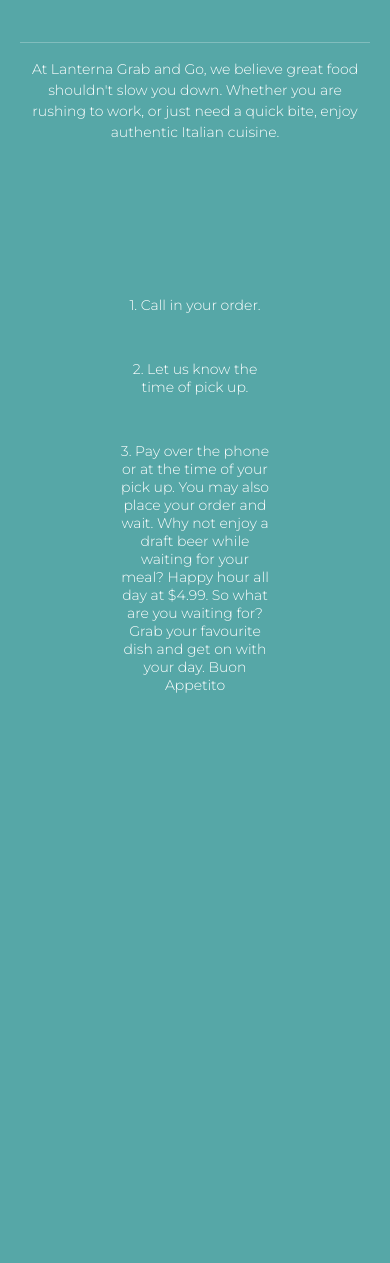
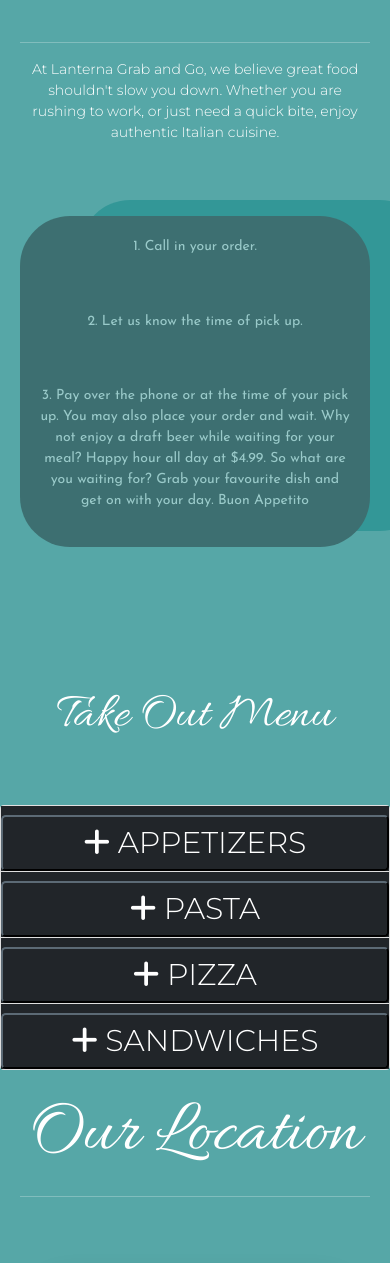
Before and after one commit to Fabscg/lanterna-marketplace, a PHP site: page /public/index.html in a window 390 px wide. Shown: the part 824-2087 px from the top of the page. Run offline with PHP 8.4, Linux system fonts and the light colour scheme; some libraries are stand-ins or nearby versions; grey boxes are pictures that could not be loaded.

Commit message:
changing font-family

```diff
--- a/public/index.html
+++ b/public/index.html
@@ -23,6 +23,7 @@
     <link
         href="https://fonts.googleapis.com/css2?family=Allura&family=Josefin+Sans&family=Montserrat:wght@300&family=Parisienne&display=swap"
         rel="stylesheet">
+        <link href="https://fonts.googleapis.com/css2?family=Josefin+Sans:ital,wght@0,100..700;1,100..700&display=swap" rel="stylesheet">
         <script src="https://ajax.googleapis.com/ajax/libs/jquery/3.6.0/jquery.min.js"></script>
 
     <link rel="stylesheet" href="style.css">
--- a/public/style.css
+++ b/public/style.css
@@ -157,21 +157,27 @@ th{
     display: flex !important;
     flex-direction: column !important;
     align-items: center !important;
-    padding-bottom: 100px !important;
-    line-height: normal;
-    margin-bottom: 200px;
+    margin: 20px auto;
+    font-family: "Josefin Sans", sans-serif;
+    font-optical-sizing: auto;
+    font-style: normal;
+    background-color: #1a1e21;
+    opacity: 0.4;
+    padding: 20px;
+    border-radius: 50px;
+    box-shadow: 60px -16px teal;
 }
 
 
 .about-text {
-    max-width: 600px;
+    padding: 0px auto;
+    width: 600px;
     height:100%;
     display:block;
-    justify-content: center!important;
-    align-items: center;
 }
 
 .our-restaurant {
+    position: relative;
     display: flex;
     align-items: center;
     justify-content: center;
@@ -181,7 +187,6 @@ th{
     padding: 50px auto;
     justify-content:center;
     display:flex;
-    width:600px;
     text-align: center;
 }
 
@@ -623,8 +628,7 @@ footer {
         font-family: 'Allura', cursive;
         font-size: 50px;
         line-height: 1.2;
-        padding-top: 200px;
-        height:300px!important;
+        padding-bottom: 50px;
     }
 
 
@@ -691,8 +695,7 @@ footer {
     .container-steps {
         display: flex !important;
         align-items: center !important;
-        padding: 100px;
-        line-height: normal;
+        padding: 20px;
     }
 
     .our-restaurant,
@@ -712,13 +715,13 @@ footer {
 
     .additions {
         padding: 10px;
-        font-size: 20px;
+        font-size: 16px;
         max-width:fit-content;
     }
 
     em {
         display: flex;
-        justify-content: space-between;
+        justify-content:flex-start;
     }
 
     .marketplace {
```
Also changed, not shown: 1 other file.
